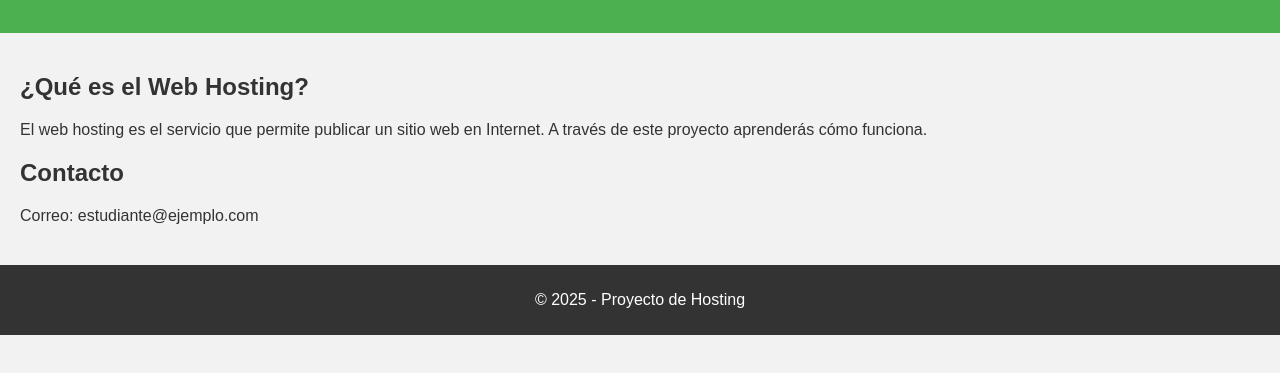
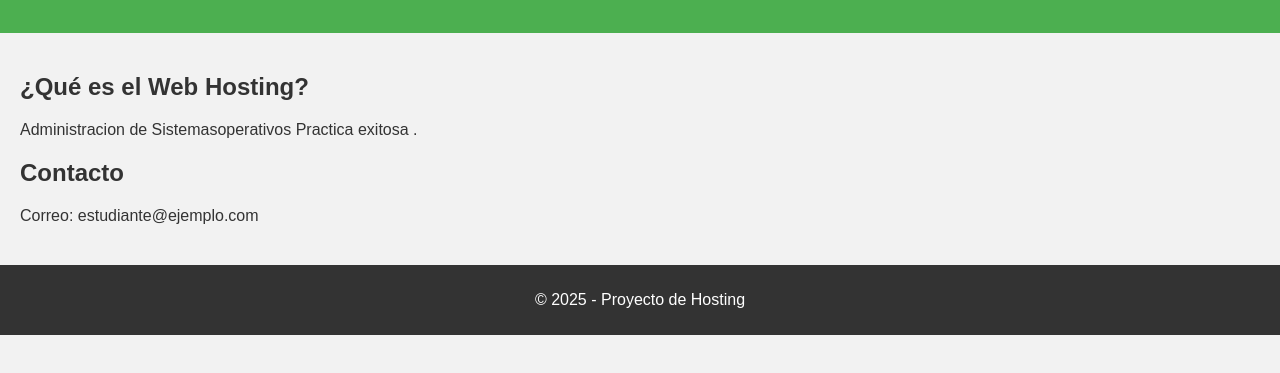
Before and after one commit to Leao44/ejemplo, a plain HTML site: page index.html in a window 1280 px wide. Shown: the part 121-494 px from the top of the page. Drawn offline with Linux system fonts and the light colour scheme.

Commit message:
Update index.html

```diff
--- a/index.html
+++ b/index.html
@@ -15,7 +15,7 @@
     <main>
         <section>
             <h2>¿Qué es el Web Hosting?</h2>
-            <p>El web hosting es el servicio que permite publicar un sitio web en Internet. A través de este proyecto aprenderás cómo funciona.</p>
+            <p> Administracion de Sistemasoperativos Practica exitosa .</p>
         </section>
         <section>
             <h2>Contacto</h2>
```
